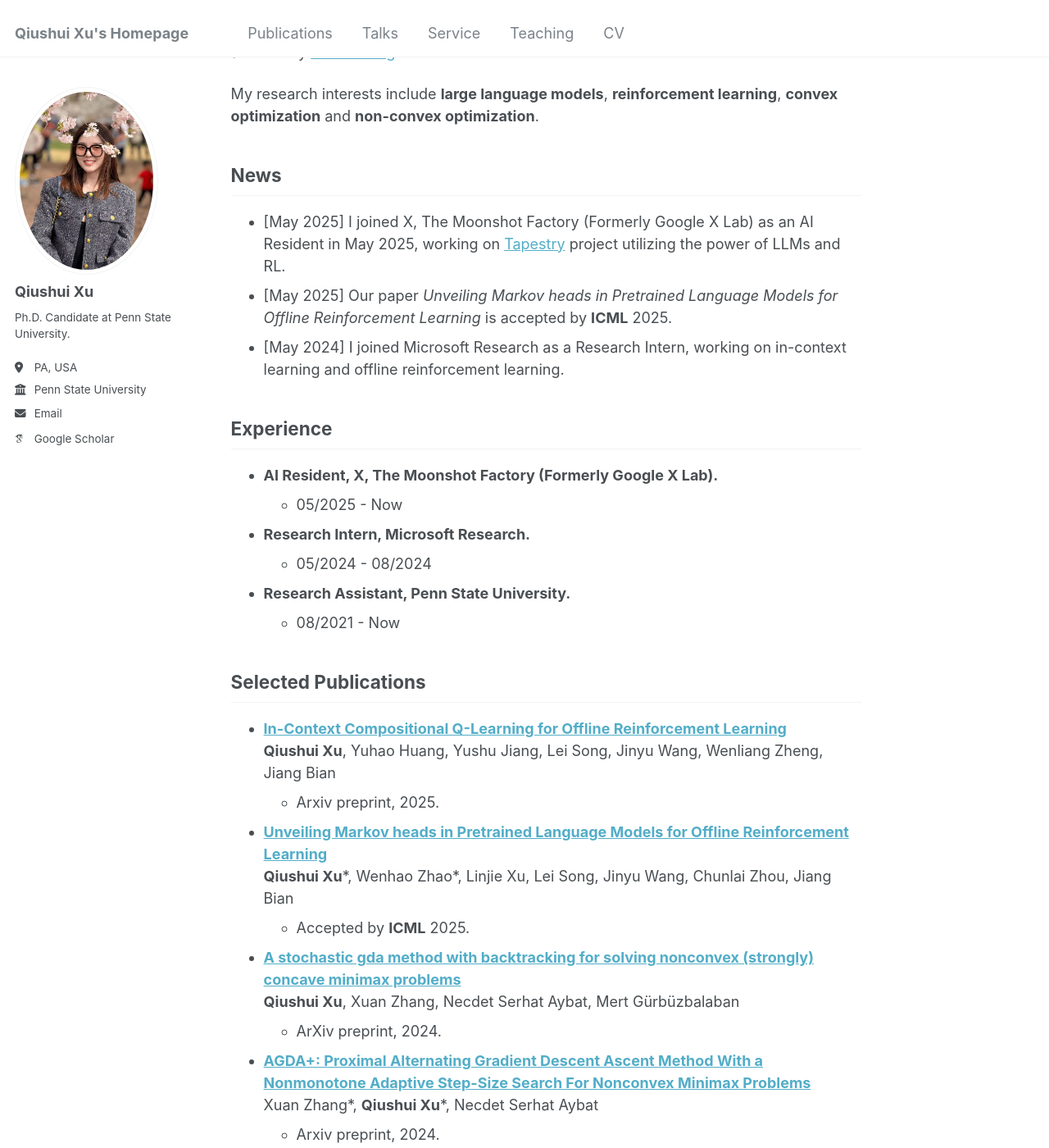
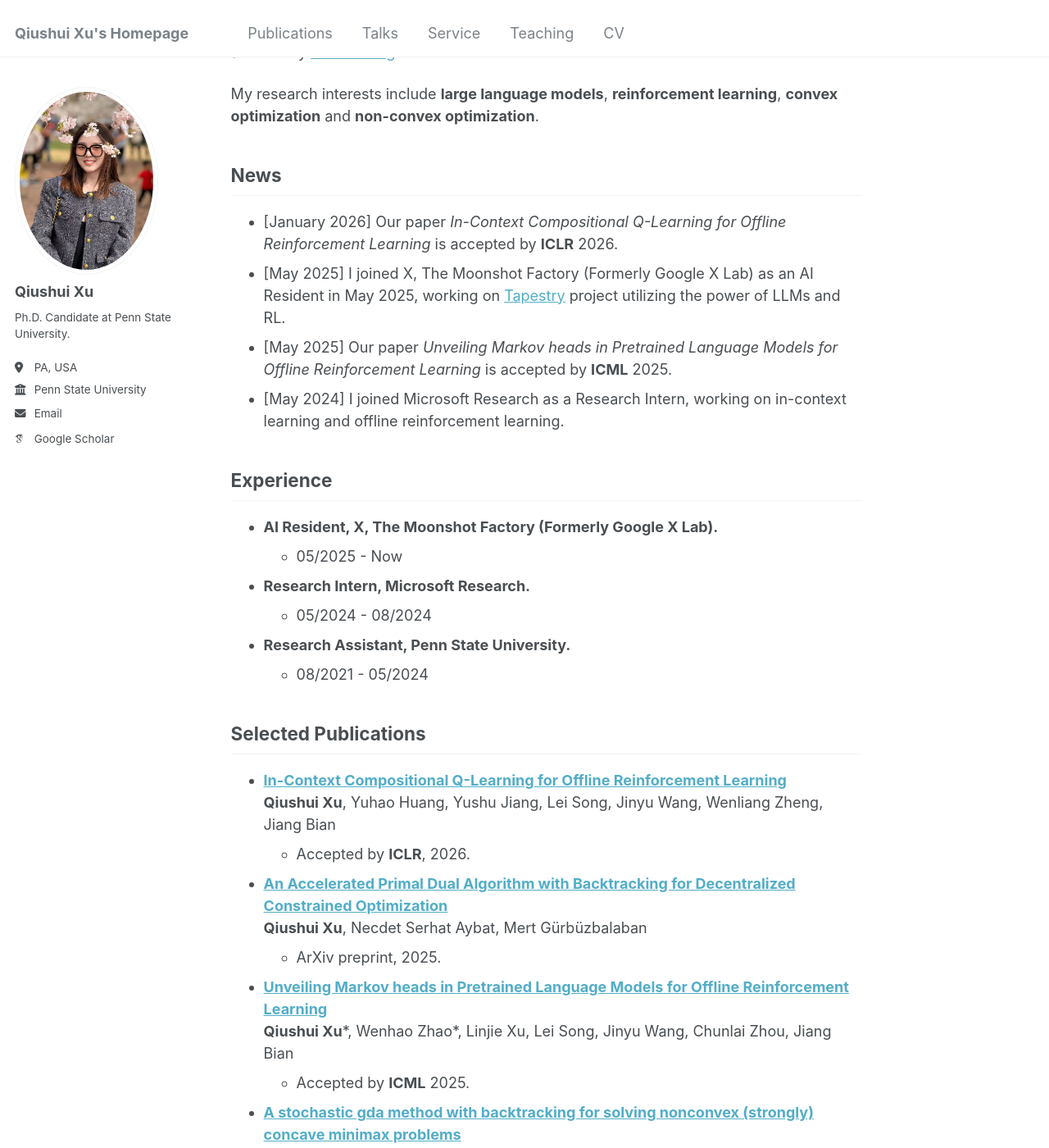
Before and after one commit to Qiushui-Xu/Qiushui-Xu.github.io, a Jekyll site: the page built from _pages/about.md, in a window 1280 px wide and 1400 px high, scrolled down 233 px. Shown: the whole window at 82% size. Built offline with Jekyll 4.4.1, drawn with Linux system fonts in a browser that asks for light colours; some web fonts are replaced.

Commit message:
update iclr and arxiv

```diff
--- a/_pages/about.md
+++ b/_pages/about.md
@@ -12,6 +12,7 @@ I am a fifth-year Ph.D. candidate at Penn State University, advised by [Prof. Ne
 My research interests include **large language models**, **reinforcement learning**, **convex optimization** and **non-convex optimization**.
 
 ## News
+- [January 2026] Our paper *In-Context Compositional Q-Learning for Offline Reinforcement Learning* is accepted by **ICLR** 2026.
 - [May 2025] I joined X, The Moonshot Factory (Formerly Google X Lab) as an AI Resident in May 2025, working on [Tapestry](https://x.company/projects/tapestry/) project utilizing the power of LLMs and RL.
 - [May 2025] Our paper *Unveiling Markov heads in Pretrained Language Models for Offline Reinforcement Learning* is accepted by **ICML** 2025.
 - [May 2024] I joined Microsoft Research as a Research Intern, working on in-context learning and offline reinforcement learning.
@@ -24,13 +25,17 @@ My research interests include **large language models**, **reinforcement learnin
   - 05/2024 - 08/2024
 
 - **Research Assistant, Penn State University.**
-  - 08/2021 - Now
+  - 08/2021 - 05/2024
 
 ## Selected Publications
 
 - [**In-Context Compositional Q-Learning for Offline Reinforcement Learning**](https://arxiv.org/abs/2509.24067)
 **Qiushui Xu**, Yuhao Huang, Yushu Jiang, Lei Song, Jinyu Wang, Wenliang Zheng, Jiang Bian
-  - Arxiv preprint, 2025.
+  - Accepted by **ICLR**, 2026.
+
+- [**An Accelerated Primal Dual Algorithm with Backtracking for Decentralized Constrained Optimization**](https://arxiv.org/pdf/2512.07085)
+**Qiushui Xu**, Necdet Serhat Aybat, Mert Gürbüzbalaban
+  - ArXiv preprint, 2025.
 
 - [**Unveiling Markov heads in Pretrained Language Models for Offline Reinforcement Learning**](https://arxiv.org/pdf/2409.06985)
 **Qiushui Xu**\*, Wenhao Zhao\*, Linjie Xu, Lei Song, Jinyu Wang, Chunlai Zhou, Jiang Bian
```
